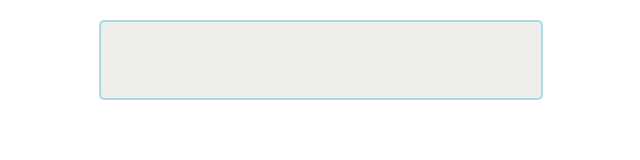
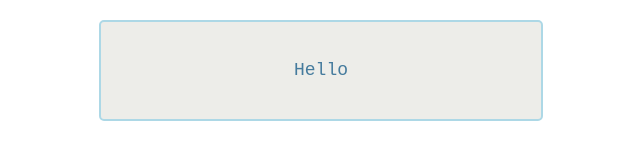
Before and after one commit to tejasdurge55/tejas_durge_businesscard, a website built with Vite: page index.html in a window 1280 px wide. Shown: the whole page, without its empty margins (319-959 px from the left). Built offline with nearby package versions, Linux system fonts and the light colour scheme.

Commit message:
Update index.html

```diff
--- a/index.html
+++ b/index.html
@@ -4,7 +4,7 @@
     </head>
     <body>
         <div class="card">
-                <p></p>
+                <p>Hello</p>
         </div>
     </body>
 </html>
```
